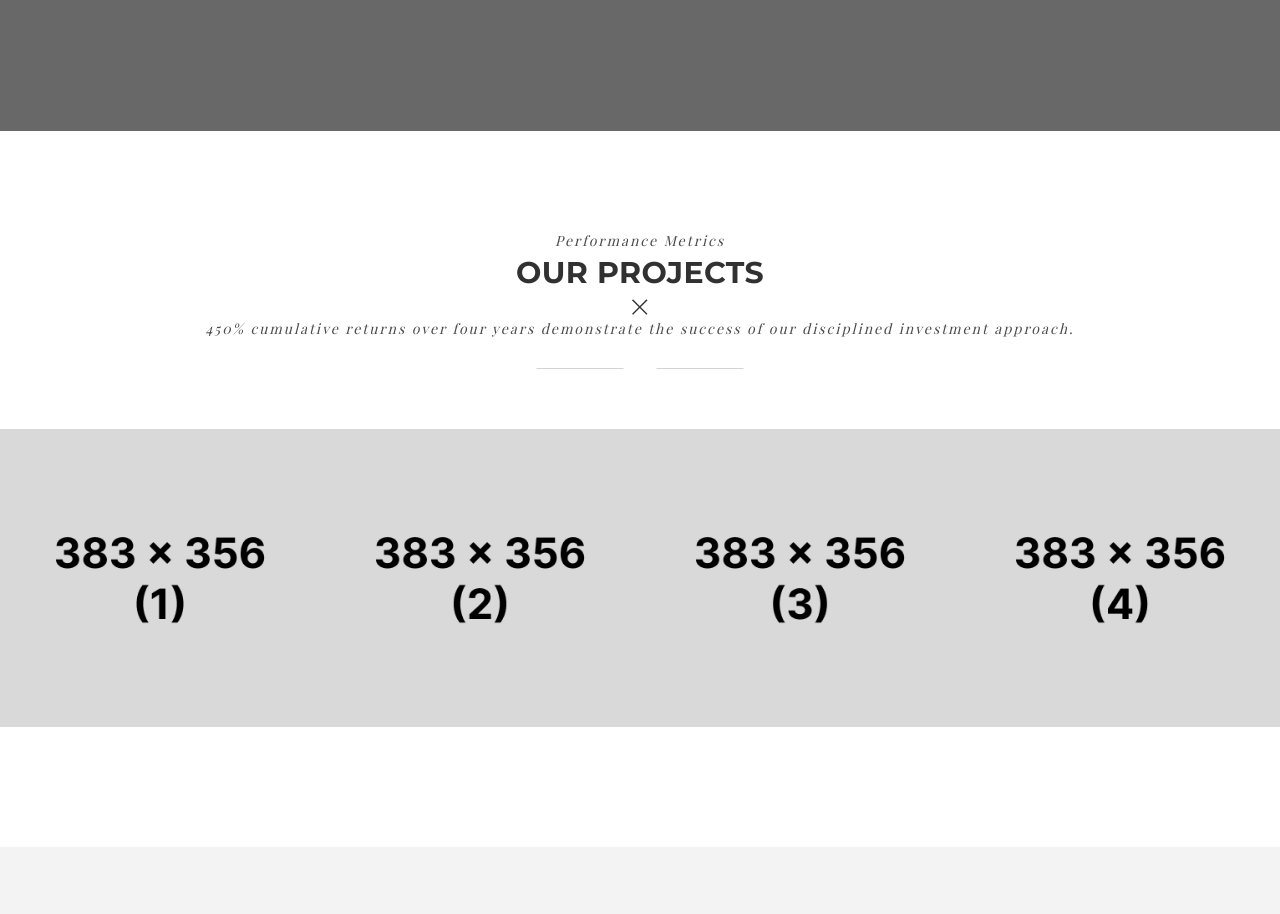
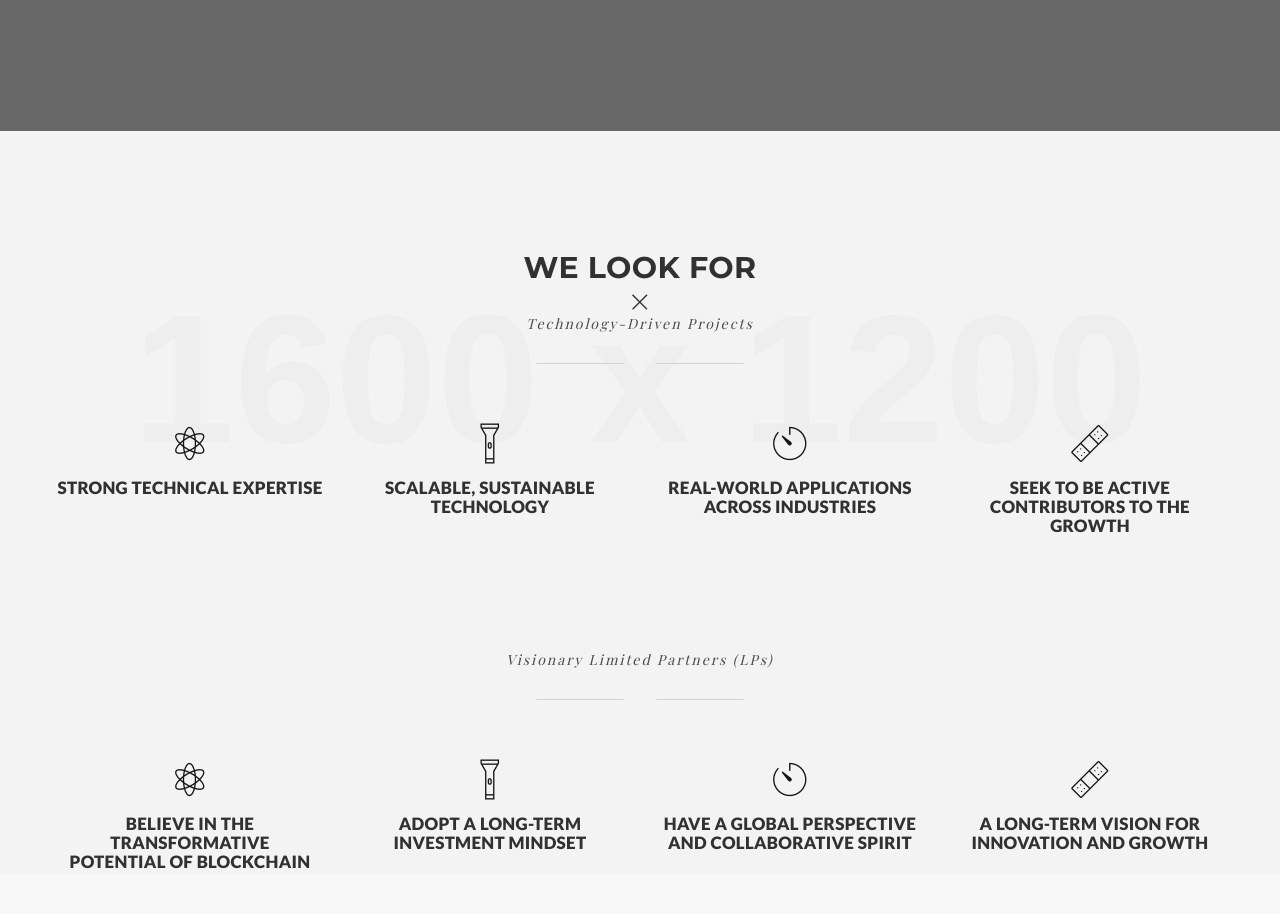
Before and after one commit to DevCrypto187/lumen, a plain HTML site: page index.html in a window 1280 px wide. Shown: the part 2620-3534 px from the top of the page. Drawn offline with nearby package versions, Linux system fonts and the light colour scheme; placeholder pictures from the web are drawn by us; a web font is replaced by a local one.

Commit message:
Update index.html

```diff
--- a/index.html
+++ b/index.html
@@ -299,7 +299,7 @@
 
 
 
-		<section style="padding-top: 100px;">
+		<!--<section style="padding-top: 100px;">
 			<div id="projectsection" class="block remove-gap">
 				<div id="project" class="row">
 					<div class="col-md-12 column">
@@ -320,7 +320,7 @@
 
 										</div>
 									</div><!-- Project -->
-								</div>
+								<!--</div>
 								<div class="col-md-3">
 									<div class="project">
 										<img src="./images/resource/383x356_2.png" alt="" />
@@ -330,7 +330,7 @@
 
 										</div>
 									</div><!-- Project -->
-								</div>
+								<!--</div>
 								<div class="col-md-3">
 									<div class="project">
 										<img src="./images/resource/383x356_3.png" alt="" />
@@ -340,7 +340,7 @@
 
 										</div>
 									</div><!-- Project -->
-								</div>
+								<!--</div>
 								<div class="col-md-3">
 									<div class="project">
 										<img src="./images/resource/383x356_4.png" alt="" />
@@ -349,7 +349,7 @@
 											<span>Organ Project</span>
 
 										</div>
-									</div><!-- Project -->
+									</div><!-- Project
 								</div>
 
 							</div>
@@ -357,7 +357,7 @@
 					</div>
 				</div>
 			</div>
-		</section>
+		</section>-->
 
 		<section>
 			<div id="lookforsection" class="block whitish">
```
